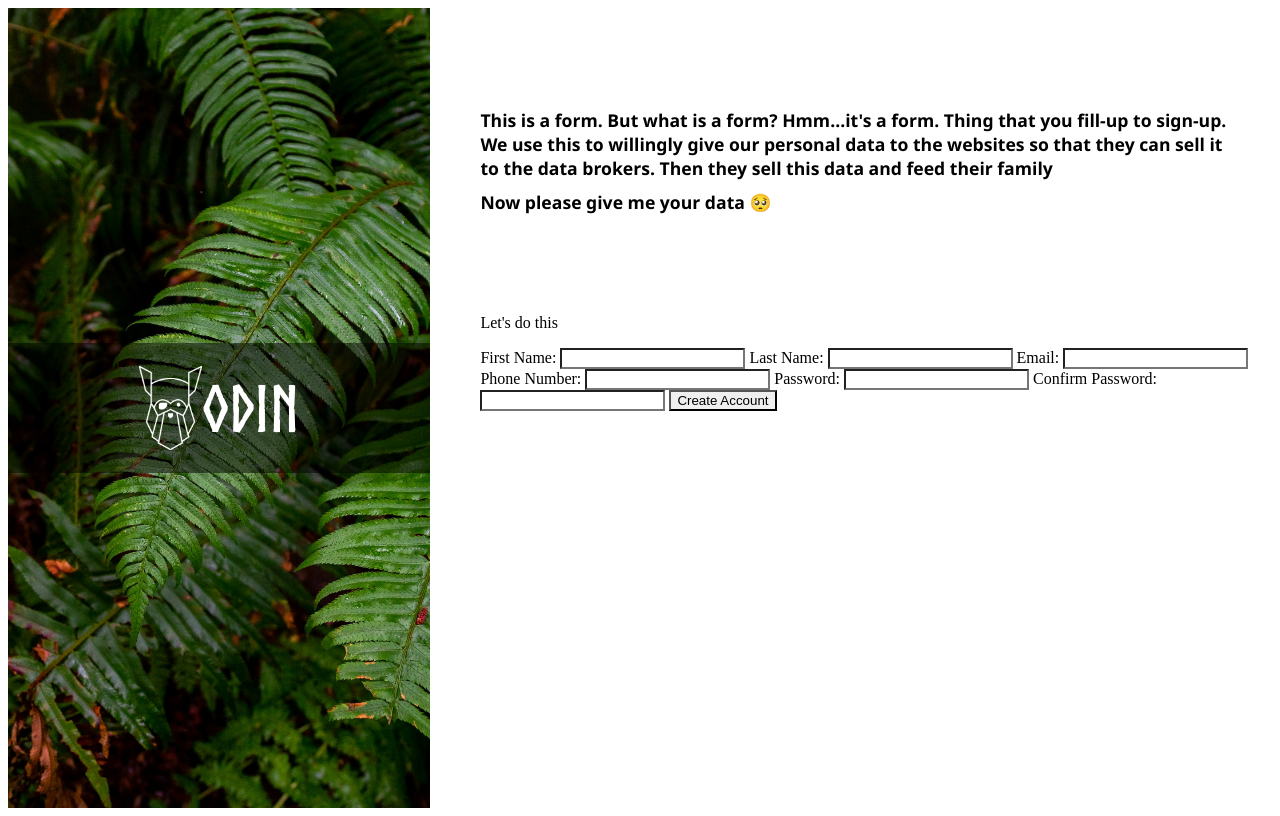
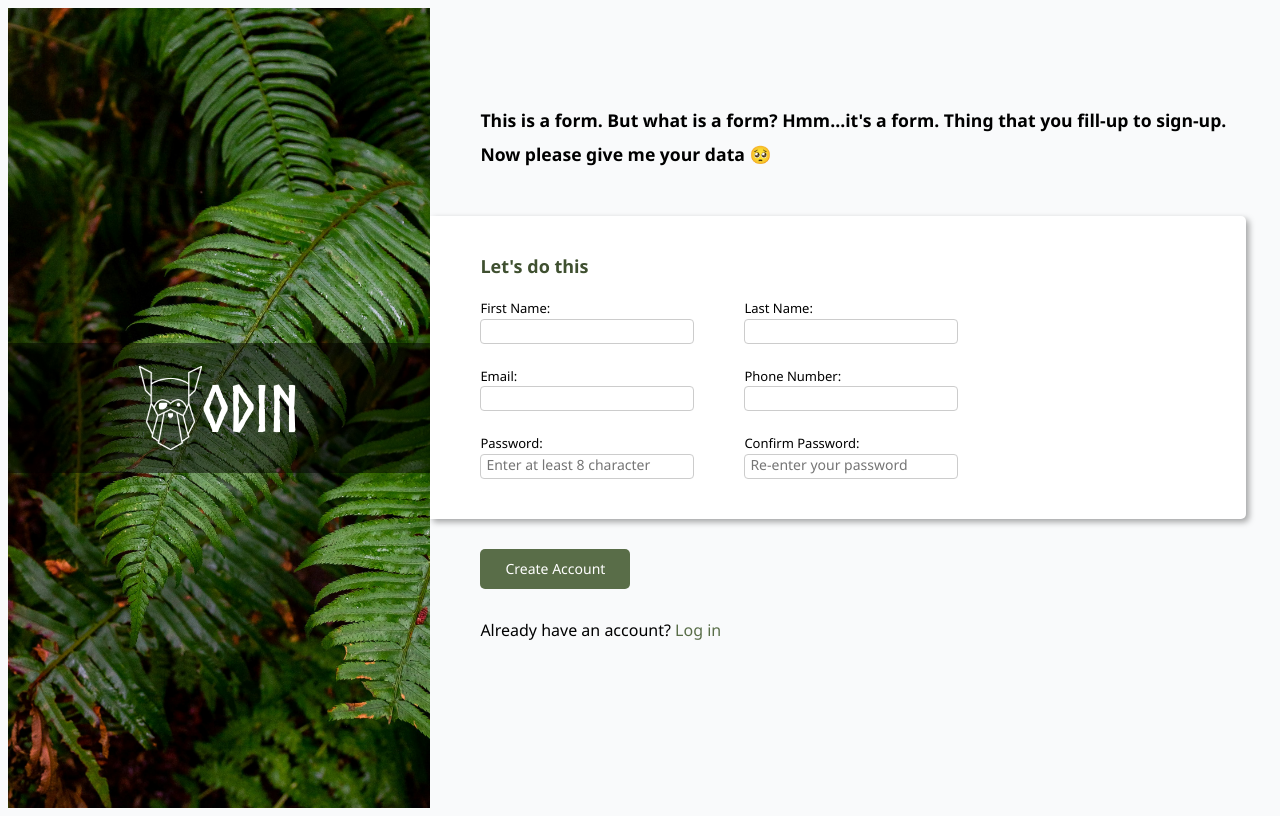
Before and after one commit to hossain-adnan/signup-form, a plain HTML site: page form.html in a window 1280 px wide. Drawn offline with Linux system fonts and the light colour scheme.

Commit message:
Complete form

```diff
--- a/form.html
+++ b/form.html
@@ -15,27 +15,47 @@
             </div>
         </div>
         <div class="form_holder">
-            <p class="hero">This is a form. But what is a form? Hmm...it's a form. Thing that you fill-up to sign-up. We use this to willingly give our personal data to the websites so that they can sell it to the data brokers. Then they sell this data and feed their family</p>
+            <p class="hero">This is a form. But what is a form? Hmm...it's a form. Thing that you fill-up to sign-up.</p>
             <p class="hero">Now please give me your data 🥺</p>
             <form>
-                <p>Let's do this</p>
-                <label for="first_name">First Name:</label>
-                <input type="text" name="first_name" id="first_name">
-                <label for="first_name">Last Name:</label>
-                <input type="text" name="last_name" id="last_name">
-
-                <label for="email">Email:</label>
-                <input type="email" name="email" id="email">
-                <label for="phone">Phone Number:</label>
-                <input type="tel" name="phone" id="phone">
-
-                <label for="password">Password:</label>
-                <input type="password" name="password" id="password">
-                <label for="confirm_pass">Confirm Password:</label>
-                <input type="password" name="confirm_pass" id="confirm_pass">
+                <div class="main">
+                    <p style="font-family: 'Segoe UI', sans-serif;">Let's do this</p>
+                    <div class="line">
+                        <div>
+                            <div><label for="first_name">First Name:</label></div>
+                            <input type="text" name="first_name" id="first_name">
+                        </div>
+                        <div>
+                            <div><label for="first_name">Last Name:</label></div>
+                            <input type="text" name="last_name" id="last_name">
+                        </div>
+                    </div>
+                    <div class="line">
+                        <div>
+                            <div><label for="email">Email:</label></div>
+                            <input type="email" name="email" id="email">
+                        </div>
+                        <div>
+                            <div><label for="phone">Phone Number:</label></div>
+                            <input type="tel" name="phone" id="phone">
+                        </div>
+                    </div>
+                    <div class="line">
+                        <div>
+                            <div><label for="password">Password:</label></div>
+                            <input type="password" name="password" id="password"
+                            minlength="8" placeholder="Enter at least 8 character">
+                        </div>
+                        <div>
+                            <div><label for="confirm_pass">Confirm Password:</label></div>
+                            <input type="password" name="confirm_pass" id="confirm_pass"
+                            minlength="8" placeholder="Re-enter your password">
+                        </div>
+                    </div>
+                </div>
 
                 <button type="submit">Create Account</button>
-
+                <div>Already have an account? <a href="#">Log in</a></div>
             </form>
         </div>
     </div>
--- a/style.css
+++ b/style.css
@@ -6,11 +6,13 @@
 *{
     appearance: none;
     box-sizing: border-box;
+    font-family: 'Segoe UI', sans-serif;
 }
 
 body {
     width: 100vw;
     height: 100vh;
+    background-color: rgb(249, 250, 251);
 }
 
 body > div {
@@ -52,18 +54,95 @@ body > div {
     color: white;
 }
 
-.form_holder {
-    padding-left: 50px;
-}
-
 p.hero {
-    margin: 10px 20px 0px 0px;
+    margin: 10px 20px 0px 50px;
     max-width: 75ch;
     font-family: 'Segoe UI', Tahoma, Geneva, Verdana, sans-serif;
     font-size: 1.1rem;
     font-weight: 600;
 }
 
-p:first-child {
+p.hero:first-of-type {
     margin-top: 100px;
 }
+
+/* form */
+
+.main {
+    margin-top: 50px;
+    background-color: #ffffff;
+    box-shadow: 3px 3px 6px rgba(0, 0, 0, 0.351);
+    padding: 20px 50px;
+    border-radius: 0 5px 5px 0px;
+}
+
+.main > p {
+    font-size: large;
+    font-weight: bold;
+    color: #3f5030;
+}
+
+.line {
+    display: flex;
+    gap: 50px;
+    margin-bottom: 20px;
+}
+
+label {
+    font-size: 13px;
+}
+
+input {
+    /* padding: 0;
+    margin: 0; */
+    font-family: 'Segoe UI', sans-serif;
+    font-size: 14px;
+    height: 25px;
+    padding: 5px;
+    padding-bottom: 8px;
+    border: 1px solid #ccc;
+    border-radius: 4px;
+}
+
+input:hover, input:focus {
+    box-shadow: 2px 2px 5px rgba(0, 0, 0, 0.337);
+}
+
+input:focus {
+    outline: 1px solid blue;
+}
+
+input:invalid {
+    outline: 2px solid red;
+}
+
+button {
+    background-color: #596D48;
+    color: #ffffff;
+    font-weight: 500;
+    font-size: 14px;
+
+    margin: 30px 50px;
+    height: 40px;
+    width: 150px;
+    border-radius: 5px;
+    border: 0;
+}
+
+button:hover,
+button:focus {
+    background: #3f5030;
+}
+
+button:active {
+    transform: scale(0.99);
+}
+
+a {
+    color: #596D48;
+    text-decoration: none;
+}
+
+button + div {
+    margin-left: 50px;
+}
```
